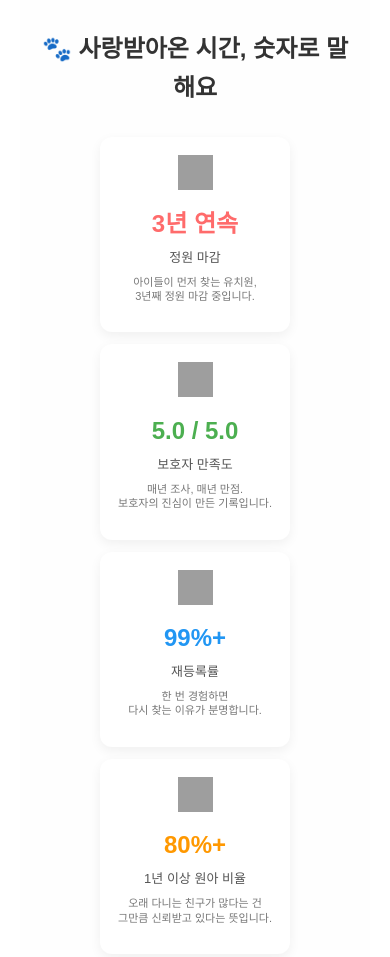
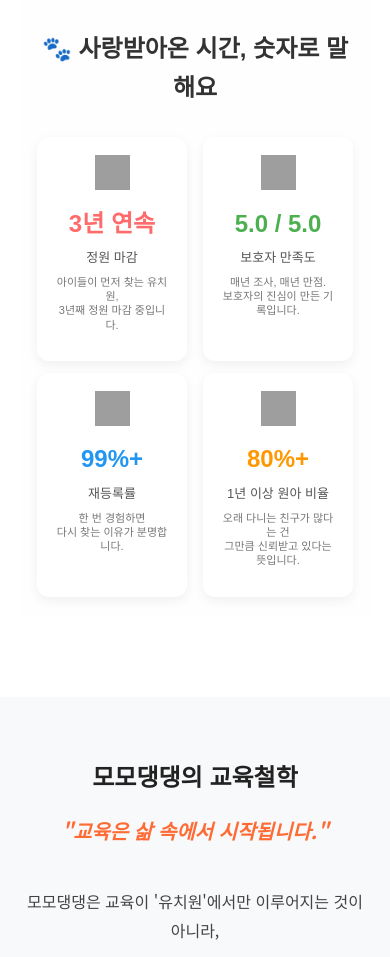
Before and after one commit to jo-donghyun/homepage_momo, a plain HTML site: page index.html in a window 390 px wide. Shown: the part 2940-3897 px from the top of the page. Drawn offline with Linux system fonts and the light colour scheme; grey boxes are pictures that could not be loaded; a web font is replaced by a local one.

Commit message:
Update style.css

```diff
--- a/style.css
+++ b/style.css
@@ -1438,21 +1438,30 @@
     }
 }
 
-/* 통계 섹션 모바일 최적화 */
+/* 통계 섹션 모바일 최적화 - 더 구체적인 선택자로 인라인 스타일 덮어쓰기 */
 @media (max-width: 768px) {
     .stats-section {
         padding: 30px 20px !important; /* 모바일에서 패딩 줄이기 */
     }
 
-    .stats-container {
-        gap: 15px !important; /* 모바일에서 간격 줄이기 */
-        justify-content: center !important;
-    }
-
-    .stats-card {
-        flex: 1 1 calc(50% - 7.5px) !important; /* 2x2 그리드를 위해 50%에서 gap의 절반 빼기 */
-        max-width: calc(50% - 7.5px) !important; /* 최대 너비도 동일하게 */
-        min-width: 0 !important; /* 최소 너비 제거 */
+    /* 인라인 스타일을 덮어쓰기 위한 더 구체적인 선택자 */
+    .intro-section .stats-section .stats-container {
+        display: grid !important; /* Grid로 변경하여 더 확실한 2x2 배치 */
+        grid-template-columns: 1fr 1fr !important; /* 2열 그리드 */
+        grid-template-rows: auto auto !important; /* 2행 자동 높이 */
+        gap: 15px !important; /* 그리드 간격 */
+        justify-items: center !important; /* 아이템 중앙 정렬 */
+        flex-wrap: unset !important; /* flex-wrap 제거 */
+        justify-content: unset !important; /* justify-content 제거 */
+    }
+
+    /* 인라인 스타일을 덮어쓰기 위한 더 구체적인 선택자 */
+    .intro-section .stats-section .stats-card {
+        flex: unset !important; /* flex 제거 */
+        width: 100% !important; /* 그리드 셀을 가득 채우기 */
+        max-width: 180px !important; /* 최대 너비 제한 */
+        min-width: unset !important; /* 최소 너비 제거 */
+        box-sizing: border-box !important;
         font-size: 14px; /* 모바일에서 폰트 크기 조정 */
     }
 
@@ -1482,13 +1491,24 @@
         padding: 20px 15px !important; /* 작은 모바일에서 패딩 더 줄이기 */
     }
 
-    .stats-container {
-        gap: 12px !important; /* 더 작은 간격 */
-    }
-
-    .stats-card {
-        flex: 1 1 calc(50% - 6px) !important; /* gap에 맞춰 조정 */
-        max-width: calc(50% - 6px) !important;
+    /* 인라인 스타일을 덮어쓰기 위한 더 구체적인 선택자 */
+    .intro-section .stats-section .stats-container {
+        display: grid !important; /* Grid로 변경하여 더 확실한 2x2 배치 */
+        grid-template-columns: 1fr 1fr !important; /* 2열 그리드 */
+        grid-template-rows: auto auto !important; /* 2행 자동 높이 */
+        gap: 12px !important; /* 더 작은 그리드 간격 */
+        justify-items: center !important; /* 아이템 중앙 정렬 */
+        flex-wrap: unset !important; /* flex-wrap 제거 */
+        justify-content: unset !important; /* justify-content 제거 */
+    }
+
+    /* 인라인 스타일을 덮어쓰기 위한 더 구체적인 선택자 */
+    .intro-section .stats-section .stats-card {
+        flex: unset !important; /* flex 제거 */
+        width: 100% !important; /* 그리드 셀을 가득 채우기 */
+        max-width: 150px !important; /* 작은 화면에서 최대 너비 더 줄이기 */
+        min-width: unset !important; /* 최소 너비 제거 */
+        box-sizing: border-box !important;
         padding: 18px !important; /* 카드 내부 패딩 줄이기 */
     }
 
```
